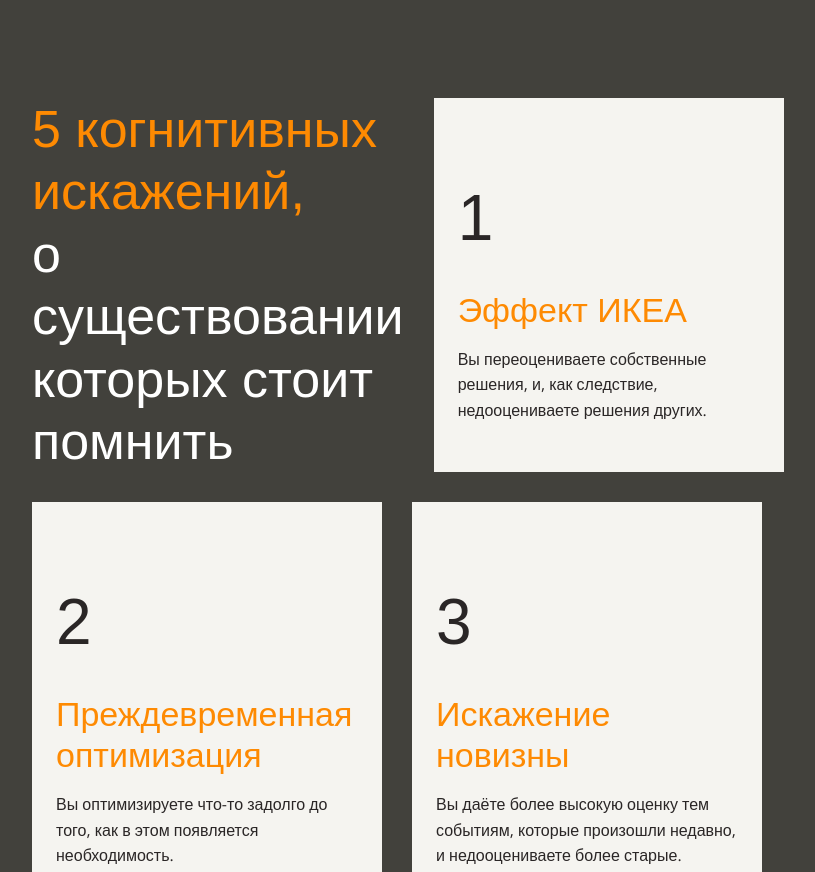
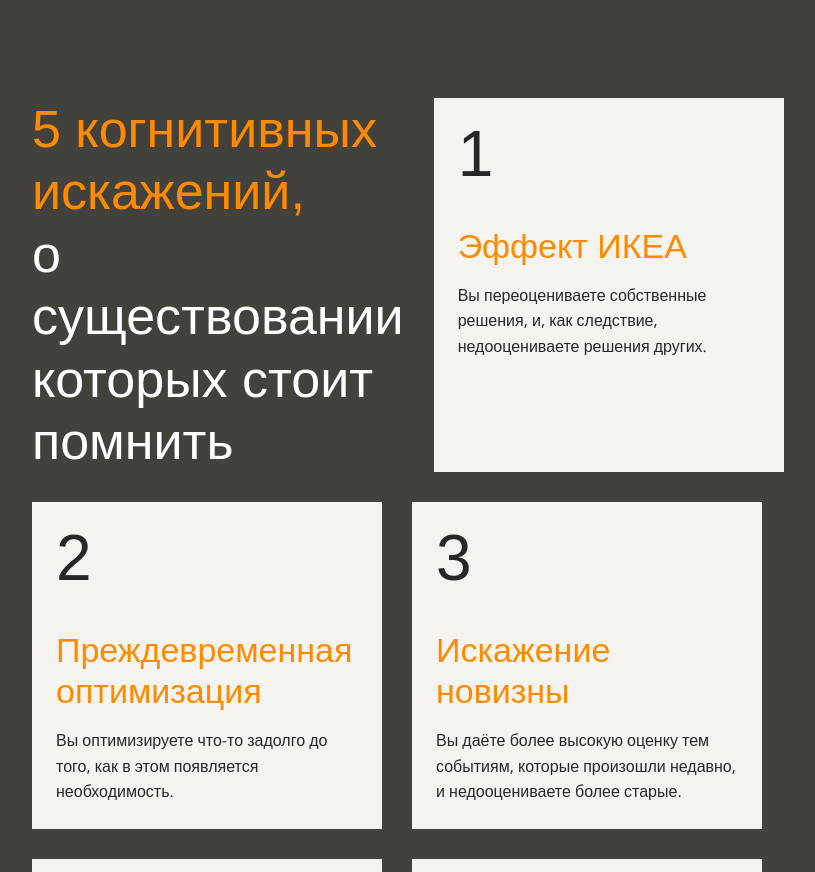
Before and after one commit to rubasia/layout-designer-project-lvl1, a website: page src/index.html in a window 1280 px wide. Shown: the part 1820-2692 px from the top of the page, without its empty margins (133-948 px from the left). Drawn offline with nearby package versions, Linux system fonts and the light colour scheme; files whose address does not match are found by name; a web font is replaced by a local one.

```diff
--- a/src/styles/style.css
+++ b/src/styles/style.css
@@ -245,6 +245,7 @@
 }
 
 .card-number {
+  margin-block-start: 0;
   margin-bottom: 40px;
   font-size: 64px;
   font-family: Neucha, sans-serif;
```
